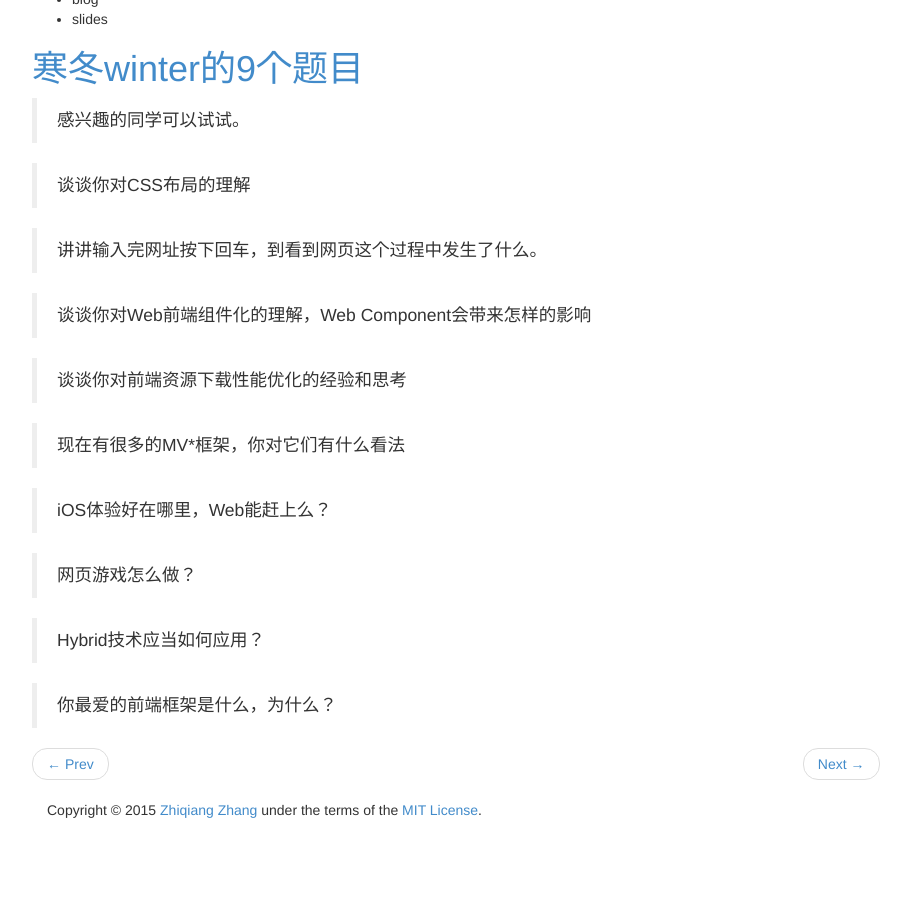
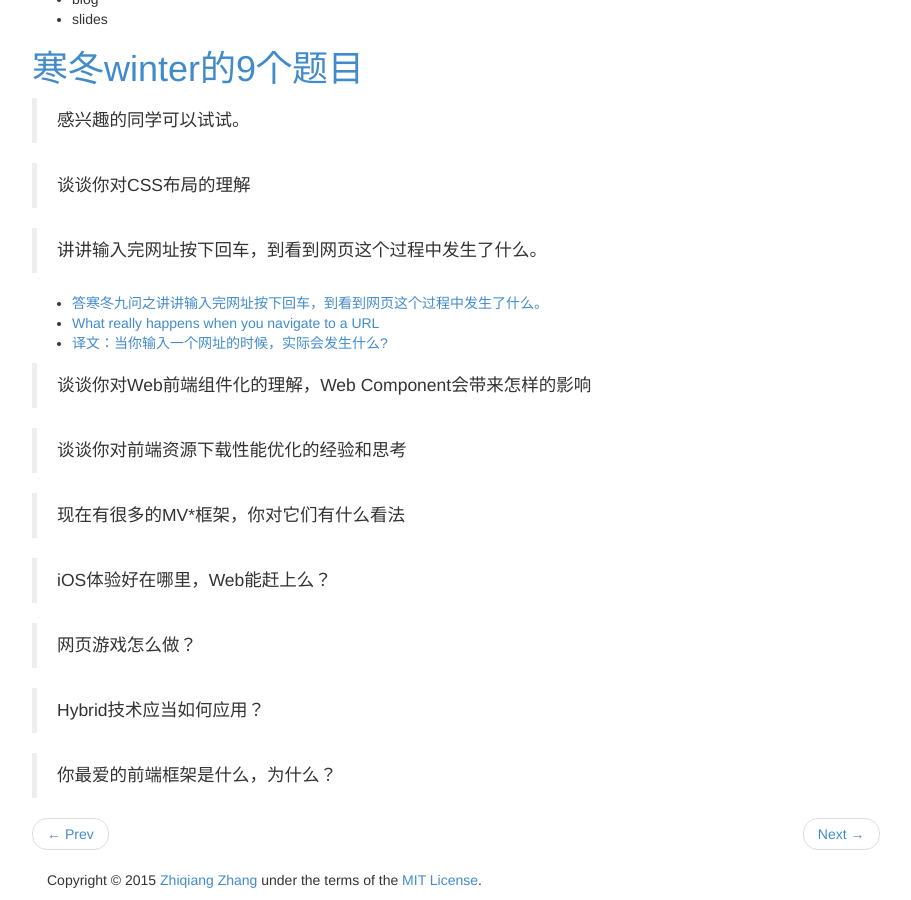
Before and after one commit to shuixin222/zqzhang.github.io, a Jekyll site: the page built from _posts/2014-08-08-problems-to-be-resolved.md, in a window 1280 px wide and 900 px high, scrolled down 1054 px. Shown: the whole window, without its empty margins (38-949 px from the left). Built offline with Jekyll 4.4.1, drawn with Linux system fonts in a browser that asks for light colours; before the commit the page ends 1884 px from its top, so only the background shows below that.

Commit message:
Add links to post of URL parsing

```diff
--- a/_posts/2014-08-08-problems-to-be-resolved.md
+++ b/_posts/2014-08-08-problems-to-be-resolved.md
@@ -48,6 +48,10 @@ title: 待解决的几个问题
 
 > 讲讲输入完网址按下回车，到看到网页这个过程中发生了什么。
 
+* [答寒冬九问之讲讲输入完网址按下回车，到看到网页这个过程中发生了什么。](http://www.cnblogs.com/dojo-lzz/p/3983335.html)
+* [What really happens when you navigate to a URL](http://igoro.com/archive/what-really-happens-when-you-navigate-to-a-url/)
+* [译文：当你输入一个网址的时候，实际会发生什么?](http://www.cnblogs.com/wenanry/archive/2010/02/25/1673368.html)
+
 > 谈谈你对Web前端组件化的理解，Web Component会带来怎样的影响
 
 > 谈谈你对前端资源下载性能优化的经验和思考
```
